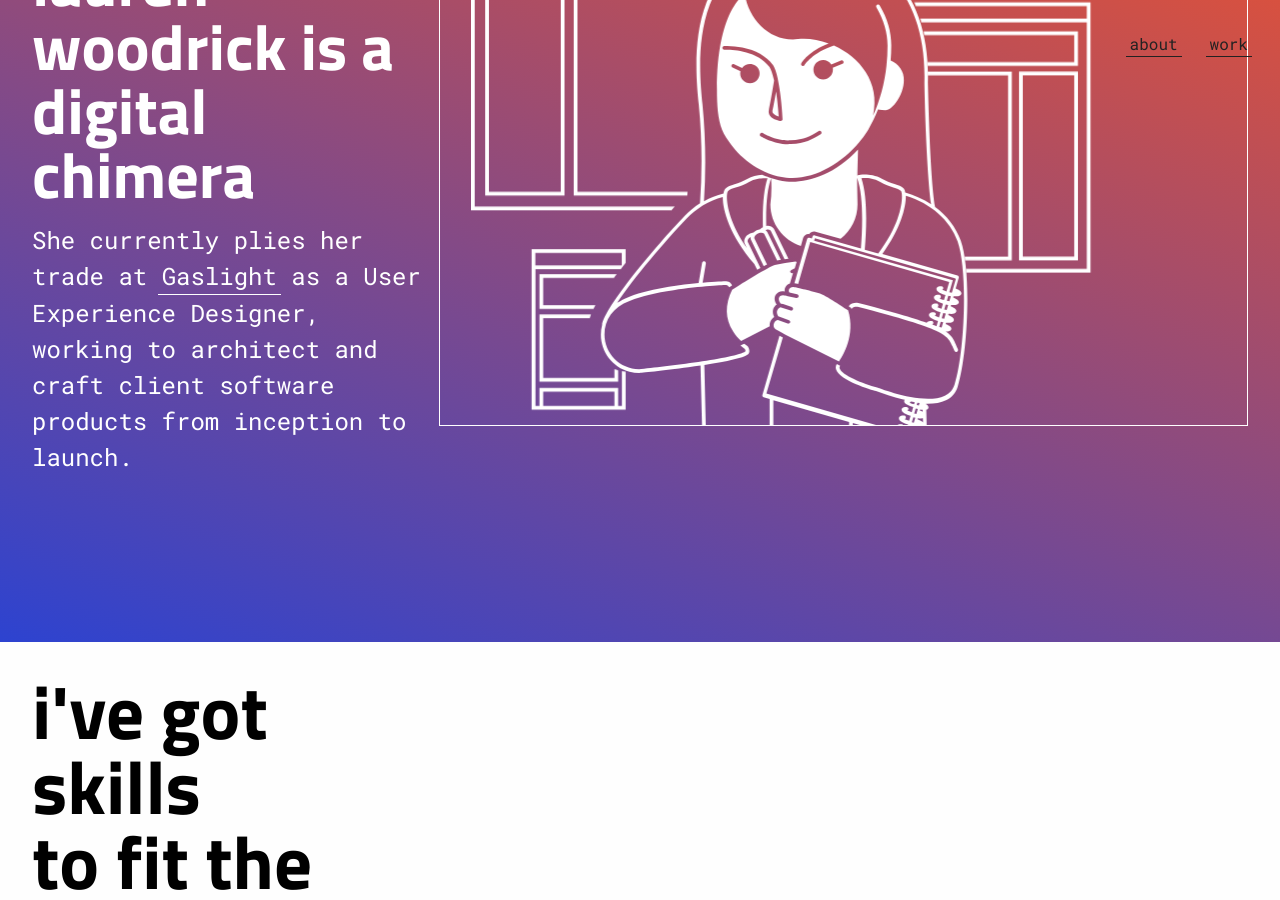
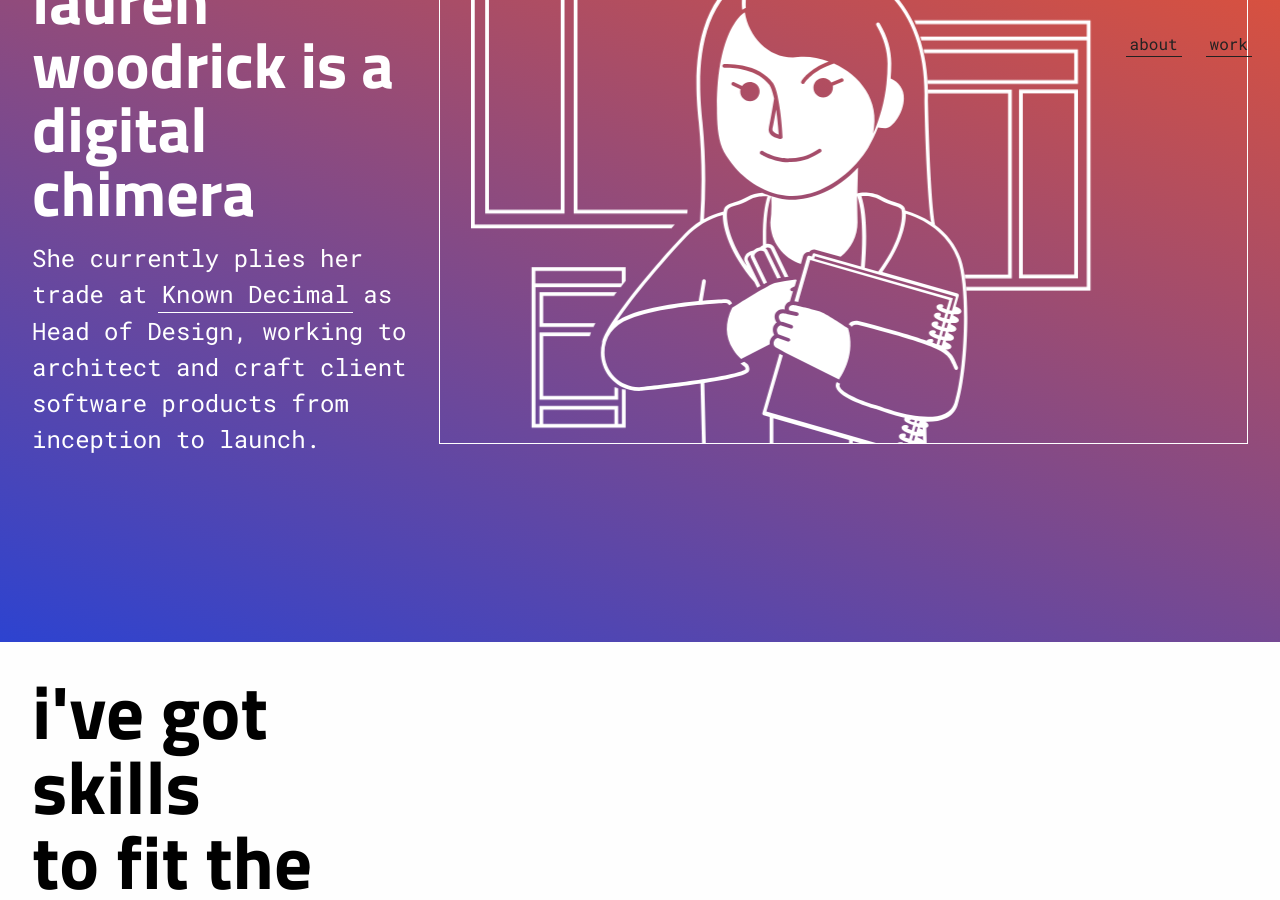
Before and after one commit to lwoodrick/lwoodrick.github.io, a Jekyll site: the page built from index.html, in a window 1280 px wide and 900 px high, scrolled down 1215 px. Built offline with Jekyll 4.4.1, drawn with Linux system fonts in a browser that asks for light colours.

Commit message:
Update place-of-employ copy.

```diff
--- a/index.html
+++ b/index.html
@@ -23,7 +23,7 @@ layout: home
         <h2 class="section-title">About</h2>
         <h3 class="section-lede">Lauren Woodrick is a digital chimera</h3>
         <p class="section-text mb-1 pb-05">
-          She currently plies her trade at <a class="link link--reverse" href="https://teamgaslight.com">Gaslight</a> as a User Experience Designer, working to architect and craft client software products from inception to launch.
+          She currently plies her trade at <a class="link link--reverse" href="https://knowndecimal.com/">Known Decimal</a> as Head of Design, working to architect and craft client software products from inception to launch.
         </p>
       </div>
       <div class="section-sidebar__container">
```
